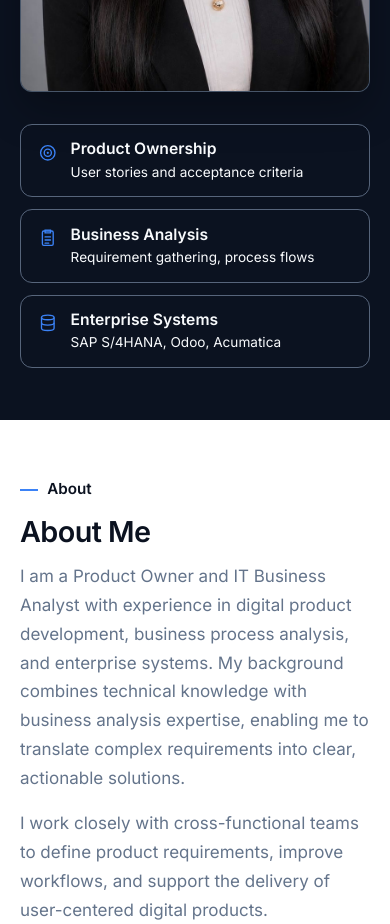
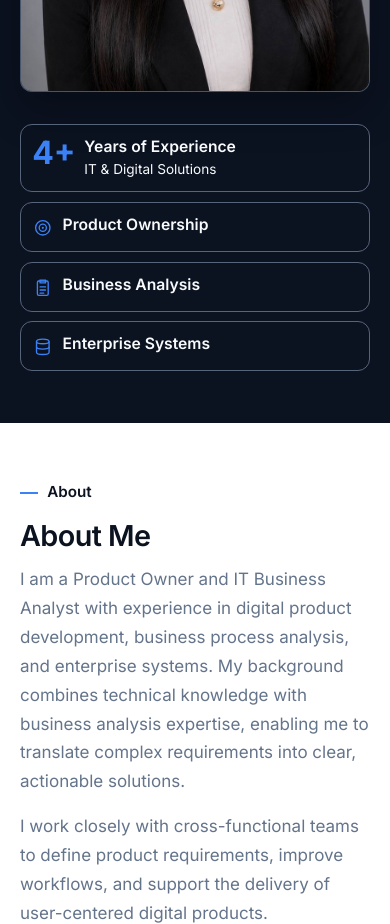
Before and after one commit to mslz30/May-Shoon-Lett-Zaw, a plain HTML site: page index.html in a window 390 px wide. Shown: the part 880-1804 px from the top of the page. Drawn offline with Linux system fonts and the light colour scheme.

Commit message:
Add a years-of-experience card beside the specialties
Place 4+ Years of Experience with the three specialty cards in a 2x2 group, and stack a compact set on small screens.

Co-authored-by: May Shoon Lett Zaw <mslz30@users.noreply.github.com>

```diff
--- a/index.html
+++ b/index.html
@@ -218,22 +218,37 @@
 
   .specialties {
     display: grid;
-    grid-template-columns: repeat(3, minmax(0, 1fr));
+    grid-template-columns: repeat(2, minmax(0, 1fr));
     gap: 0.75rem;
     margin: 2rem 0 0;
     padding: 0;
     list-style: none;
+    align-items: stretch;
   }
   .specialties li {
     display: flex;
     align-items: flex-start;
     gap: 0.75rem;
     min-width: 0;
+    height: 100%;
     padding: 0.9rem 1rem;
     border: 1px solid rgba(100, 116, 139, 0.85);
     border-radius: 12px;
     background: transparent;
     transition: border-color 0.2s ease, background-color 0.2s ease;
+  }
+  .specialty-experience {
+    align-items: center;
+    border-color: var(--blue);
+    background: rgba(59, 130, 246, 0.08);
+  }
+  .specialty-num {
+    flex: 0 0 auto;
+    margin: 0;
+    color: var(--blue);
+    font-size: 2rem;
+    font-weight: 700;
+    line-height: 1;
   }
   .specialties li:hover {
     border-color: var(--blue);
@@ -443,13 +458,17 @@
       border-top: 1px solid var(--line);
     }
     .hero-grid, .about-grid, .grid-3, .grid-2 { grid-template-columns: 1fr; }
+    .specialties { grid-template-columns: repeat(2, minmax(0, 1fr)); }
     .portrait, .about-photo { margin: 0 auto; }
   }
 
   @media (max-width: 640px) {
     section { padding: 3.5rem 0; }
     #hero { padding: 3rem 0 3.25rem; }
-    .certs, .specialties { grid-template-columns: 1fr; }
+    .certs { grid-template-columns: 1fr; }
+    .specialties { grid-template-columns: 1fr; gap: 0.6rem; }
+    .specialties li { padding: 0.75rem 0.7rem; gap: 0.55rem; }
+    .specialties li:not(.specialty-experience) .specialty-note { display: none; }
     h1 { font-size: 2.3rem; }
   }
 
@@ -499,6 +518,13 @@
       </div>
     </div>
     <ul class="specialties">
+      <li class="specialty-experience">
+        <p class="specialty-num">4+</p>
+        <div>
+          <p class="specialty-title">Years of Experience</p>
+          <p class="specialty-note">IT &amp; Digital Solutions</p>
+        </div>
+      </li>
       <li>
         <svg viewBox="0 0 24 24" aria-hidden="true" focusable="false">
           <circle cx="12" cy="12" r="8" fill="none" stroke="currentColor" stroke-width="1.5"/>
```
